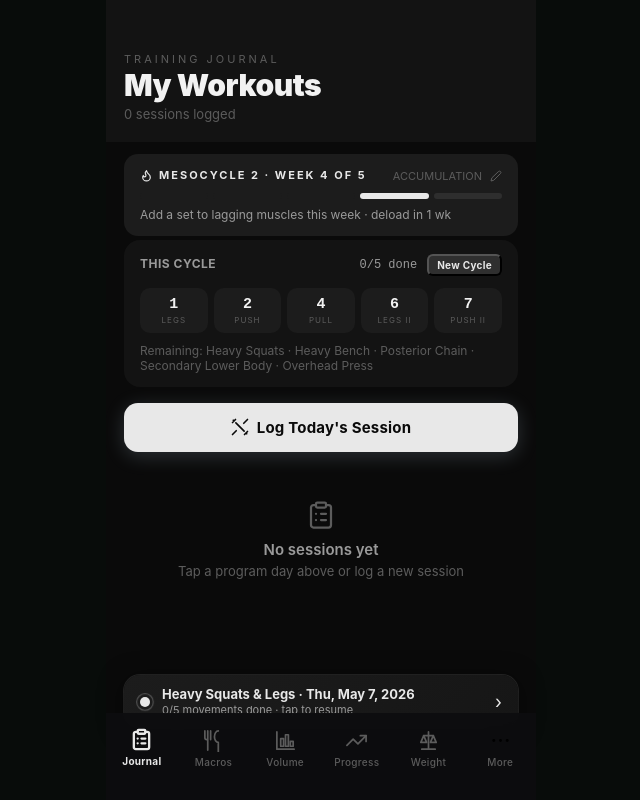
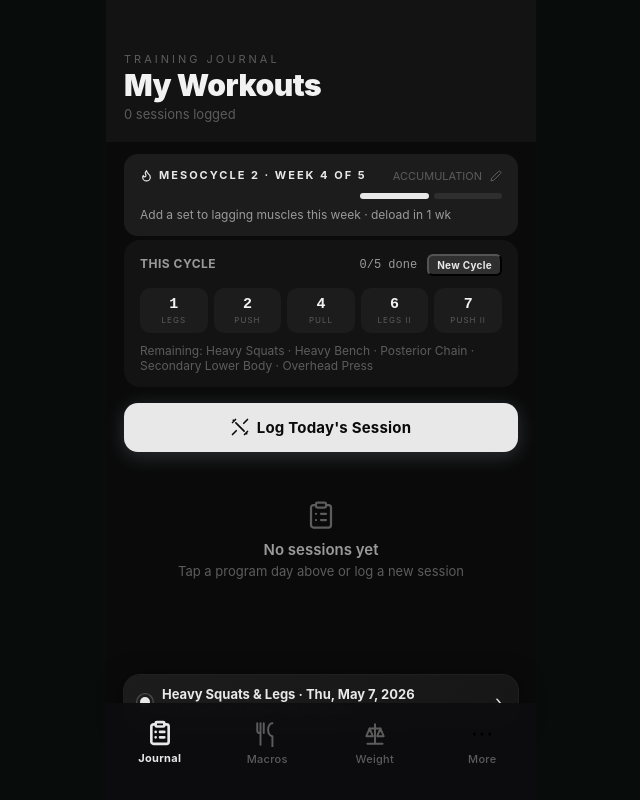
Before and after one commit to seankizy/bodybuilding-app, a React (Vite) app: page / in a window 1280 px wide. Shown: the whole page, without its empty margins (319-959 px from the left). Built offline with nearby package versions, Linux system fonts and the light colour scheme.

Commit message:
Update App.jsx

```diff
--- a/src/App.jsx
+++ b/src/App.jsx
@@ -3153,6 +3153,8 @@ function MacroChefModal({ remaining, onResult, onClose }) {
 function MoreMenu({ open, onClose, onSelect }) {
   if (!open) return null;
   const items = [
+    { id: "volume", label: "Volume", Icon: BarChart3, desc: "Sets per muscle vs MEV/MAV/MRV" },
+    { id: "progress", label: "Progress", Icon: TrendingUp, desc: "Consistency, lifts, PRs, balance" },
     { id: "data", label: "Data & Backup", Icon: Database, desc: "Export, import, session history" },
   ];
   return (
@@ -3217,24 +3219,22 @@ function BottomNav({ tab, setTab, onOpenMenu }) {
   const tabs = [
     { id: "journal", label: "Journal", Icon: ClipboardList },
     { id: "macros", label: "Macros", Icon: Utensils },
-    { id: "volume", label: "Volume", Icon: BarChart3 },
-    { id: "progress", label: "Progress", Icon: TrendingUp },
     { id: "weight", label: "Weight", Icon: Scale },
   ];
   return (
-    <div style={{ position: "fixed", bottom: 0, left: "50%", transform: "translateX(-50%)", width: "100%", maxWidth: 430, background: "rgba(13,13,15,0.94)", backdropFilter: "blur(12px)", WebkitBackdropFilter: "blur(12px)", display: "flex", padding: "10px 0 26px", zIndex: 50 }}>
+    <div style={{ position: "fixed", bottom: 0, left: "50%", transform: "translateX(-50%)", width: "100%", maxWidth: 430, background: "rgba(13,13,15,0.94)", backdropFilter: "blur(12px)", WebkitBackdropFilter: "blur(12px)", display: "flex", padding: "12px 0 28px", zIndex: 50 }}>
       {tabs.map(t => {
         const active = tab === t.id;
         return (
-          <button key={t.id} onClick={() => setTab(t.id)} style={{ flex: 1, display: "flex", flexDirection: "column", alignItems: "center", gap: 4, background: "none", border: "none", cursor: "pointer", padding: "6px 0", transition: "transform 0.15s", transform: active ? "translateY(-1px)" : "none" }}>
-            <t.Icon size={23} strokeWidth={active ? 2.4 : 1.8} color={active ? C.accent : C.textDim} />
-            <span style={{ fontSize: 10, letterSpacing: 0.3, fontFamily: SANS, color: active ? C.accent : C.textDim, fontWeight: active ? 700 : 500 }}>{t.label}</span>
+          <button key={t.id} onClick={() => setTab(t.id)} style={{ flex: 1, display: "flex", flexDirection: "column", alignItems: "center", gap: 5, background: "none", border: "none", cursor: "pointer", padding: "6px 0", transition: "transform 0.15s", transform: active ? "translateY(-1px)" : "none" }}>
+            <t.Icon size={26} strokeWidth={active ? 2.4 : 1.8} color={active ? C.accent : C.textDim} />
+            <span style={{ fontSize: 11, letterSpacing: 0.3, fontFamily: SANS, color: active ? C.accent : C.textDim, fontWeight: active ? 700 : 500 }}>{t.label}</span>
           </button>
         );
       })}
-      <button onClick={onOpenMenu} style={{ flex: 1, display: "flex", flexDirection: "column", alignItems: "center", gap: 4, background: "none", border: "none", cursor: "pointer", padding: "6px 0" }}>
-        <MoreHorizontal size={23} strokeWidth={1.8} color={C.textDim} />
-        <span style={{ fontSize: 10, letterSpacing: 0.3, fontFamily: SANS, color: C.textDim, fontWeight: 500 }}>More</span>
+      <button onClick={onOpenMenu} style={{ flex: 1, display: "flex", flexDirection: "column", alignItems: "center", gap: 5, background: "none", border: "none", cursor: "pointer", padding: "6px 0" }}>
+        <MoreHorizontal size={26} strokeWidth={1.8} color={C.textDim} />
+        <span style={{ fontSize: 11, letterSpacing: 0.3, fontFamily: SANS, color: C.textDim, fontWeight: 500 }}>More</span>
       </button>
     </div>
   );
@@ -3300,7 +3300,7 @@ function SetRow({ num, weight, reps, rir, repsTarget, type, isLastSet, done, col
   return (
     <div style={{ margin: "0 18px 4px", padding: "12px 14px", borderRadius: 14, background: done ? color + "14" : "#1c1c1c", transition: "background 0.2s", opacity: done ? 0.75 : 1 }}>
       <div style={{ display: "flex", alignItems: "center", gap: 10 }}>
-        <div style={{ width: 26, height: 26, borderRadius: 7, background: "#1c1c1c", display: "flex", alignItems: "center", justifyContent: "center", fontSize: 12, fontWeight: 800, color: "#5c5c5c", fontFamily: SANS, flexShrink: 0 }}>{num}</div>
+        <div style={{ width: 34, height: 34, borderRadius: 9, background: "#1c1c1c", display: "flex", alignItems: "center", justifyContent: "center", fontSize: 17, fontWeight: 800, color: "#9a9a9a", fontFamily: SANS, flexShrink: 0 }}>{num}</div>
         <div style={{ flex: 1, display: "flex", flexDirection: "column", alignItems: "center", gap: 3 }}>
           <div style={{ fontSize: 10, letterSpacing: 1.5, color: "#5c5c5c", textTransform: "uppercase", fontFamily: SANS }}>Weight</div>
           <input type="number" inputMode="decimal" value={weight} onChange={e => onW(e.target.value)} placeholder="0" style={setInput(color)} />
@@ -3323,8 +3323,9 @@ function SetRow({ num, weight, reps, rir, repsTarget, type, isLastSet, done, col
           <button onClick={onDelete} style={{ width: 28, height: 28, borderRadius: 8, background: "#2a1a18", cursor: "pointer", display: "flex", alignItems: "center", justifyContent: "center", flexShrink: 0 }}><X size={15} strokeWidth={2.5} color={C.red} /></button>
         )}
       </div>
-      {/* RIR row */}
-      <div style={{ display: "flex", alignItems: "center", gap: 8, marginTop: 10, paddingTop: 10, borderTop: "1px solid #1c1c1c" }}>
+      {/* RIR row — centered under the Weight/Reps fields above, offset past the set-number circle */}
+      <div style={{ display: "flex", justifyContent: "center", marginTop: 10, paddingTop: 10, borderTop: "1px solid #1c1c1c", paddingLeft: 44, paddingRight: onDelete ? 38 : 0 }}>
+        <div style={{ display: "flex", alignItems: "center", gap: 8 }}>
           <div style={{ fontSize: 10, letterSpacing: 1.5, color: "#5c5c5c", textTransform: "uppercase", fontFamily: SANS, flexShrink: 0 }}>RIR</div>
           <div style={{ display: "flex", gap: 5 }}>
             {["0", "1", "2", "3", "4"].map(v => {
@@ -3333,15 +3334,15 @@ function SetRow({ num, weight, reps, rir, repsTarget, type, isLastSet, done, col
                 <button key={v} onClick={() => onRIR(sel ? "" : v)} style={{
                   width: 30, height: 30, borderRadius: 8, cursor: "pointer",
                   background: sel ? color : "#1c1c1c",
-
                   color: sel ? "#131313" : "#9a9a9a",
                   fontSize: 13, fontWeight: 800, fontFamily: SANS,
                 }}>{v}</button>
               );
             })}
           </div>
+        </div>
         {rirFb && (
-          <div style={{ fontSize: 10, fontFamily: SANS, fontWeight: 700, color: rirFb.color, marginLeft: "auto", textAlign: "right", lineHeight: 1.2 }}>
+          <div style={{ fontSize: 10, fontFamily: SANS, fontWeight: 700, color: rirFb.color, marginLeft: 10, textAlign: "right", lineHeight: 1.2, alignSelf: "center" }}>
             {rirFb.msg}
           </div>
         )}
```
Lines whose indentation alone changed are shown as unchanged.
